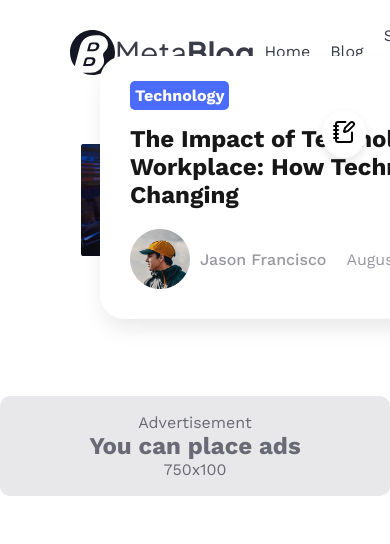
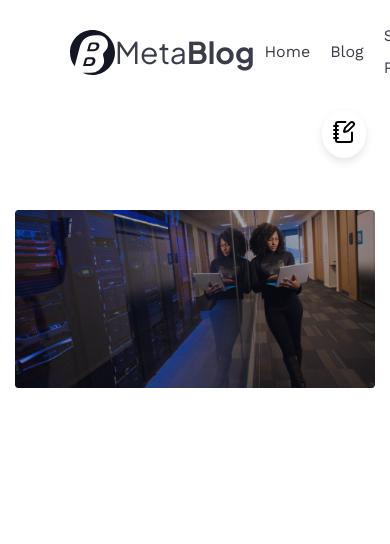
Before and after one commit to Akintayo74/NextJs-travel-blog-guide, a Next.js app: page / in a window 390 px wide. Shown: the top 544 px of the page. Built offline with nearby package versions, Linux system fonts and the light colour scheme; no server answers.

Commit message:
Optimised Main.js image for mobile view

```diff
--- a/components/Main.js
+++ b/components/Main.js
@@ -16,7 +16,7 @@ export default function Main(){
                 />
 
             </div>
-            <div className={styles.main__stacked}>
+            {/* <div className={styles.main__stacked}>
                 <div>
                     <span className={styles.main__stacked_header}>Technology</span>
                     <h2>The Impact of Technology on the Workplace: How Technology Is Changing</h2>
@@ -34,7 +34,7 @@ export default function Main(){
                     </div>
                     <span>August 20, 2022</span>
                 </div>
-            </div>
+            </div> */}
         </div>
     )
 }
--- a/src/styles/Main.module.css
+++ b/src/styles/Main.module.css
@@ -11,7 +11,11 @@
 }
 
 .main__image img{
+    width: 100%;
+    height: auto;
+    object-fit: contain;
     padding: 40px;
+    border-radius: 10px;
 }
 
 .main__stacked{
@@ -56,3 +60,13 @@
     font-weight: 500;
     font-size: var(--font-normal);
 }
+
+@media(max-width: 768px) {
+    .main__image{
+        aspect-ratio: 1/1;
+    }
+    .main__image img{
+        padding: 15px;
+        border-radius: 15px;
+    }
+}
```
